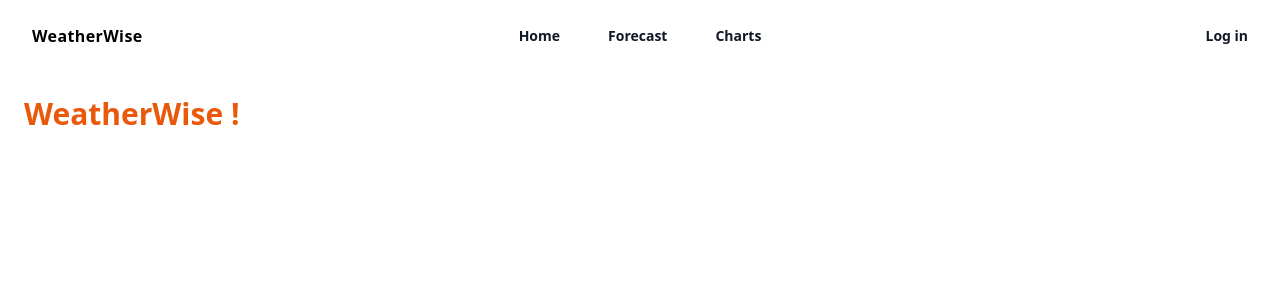
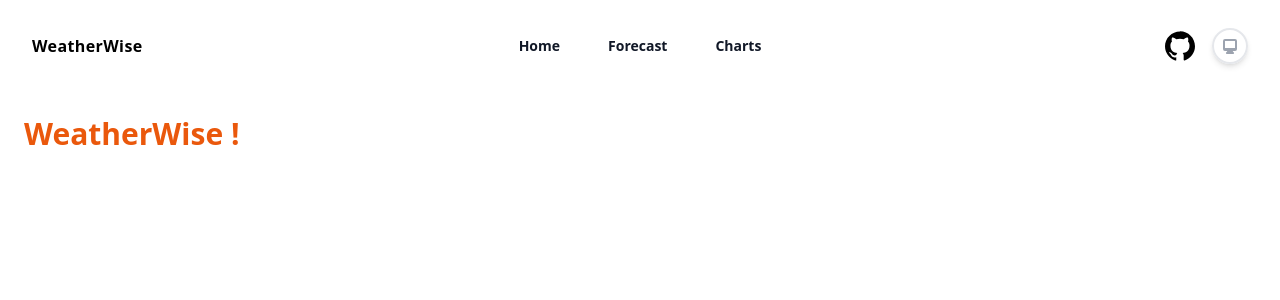
Before and after one commit to younes-benniz/WeatherWise, a React (Vite) app: page / in a window 1280 px wide. Shown: the top 300 px of the page. Built offline with nearby package versions, Linux system fonts and the light colour scheme.

Commit message:
add theme menu

```diff
--- a/package.json
+++ b/package.json
@@ -10,7 +10,6 @@
   },
   "dependencies": {
     "@headlessui/react": "^1.7.13",
-    "@heroicons/react": "^2.0.16",
     "react": "^18.2.0",
     "react-dom": "^18.2.0"
   },
@@ -20,6 +19,7 @@
     "@vitejs/plugin-react": "^3.1.0",
     "autoprefixer": "^10.4.14",
     "postcss": "^8.4.21",
+    "react-icons": "^4.8.0",
     "tailwindcss": "^3.2.7",
     "vite": "^4.2.0"
   }
--- a/src/components/Header/index.jsx
+++ b/src/components/Header/index.jsx
@@ -2,6 +2,8 @@ import { useState } from "react";
 import MobileMenu from "../MobileMenu";
 import Brand from "../Brand";
 import { OpenNavBtn } from "../NavToggleBtn";
+import GithubIcon from "../../assets/github.svg";
+import ThemeDropdown from "../ThemeDropdown";
 
 function classNames(...classes) {
 	return classes.filter(Boolean).join(" ");
@@ -32,10 +34,11 @@ export default function Header() {
 					mobileMenuOpen={mobileMenuOpen}
 					setMobileMenuOpen={setMobileMenuOpen}
 				/>
-				<div className="hidden lg:flex lg:flex-1 lg:justify-end">
-					<a href="#" className="text-sm font-semibold leading-6 text-gray-900">
-						Log in
+				<div className="hidden lg:flex gap-4 lg:flex-1 lg:justify-end items-center">
+					<a href="#">
+						<img className="w-8" src={GithubIcon} alt="visit github" />
 					</a>
+					<ThemeDropdown />
 				</div>
 			</nav>
 		</header>
--- a/src/components/NavToggleBtn/index.jsx
+++ b/src/components/NavToggleBtn/index.jsx
@@ -1,4 +1,4 @@
-import { Bars3Icon, XMarkIcon } from "@heroicons/react/24/outline";
+import { HiMenu, HiX } from "react-icons/hi";
 
 const OpenNavBtn = ({ onClick }) => (
 	<div className="flex lg:hidden">
@@ -6,14 +6,14 @@ const OpenNavBtn = ({ onClick }) => (
 			type="button"
 			className="-m-2.5 inline-flex items-center justify-center rounded-md p-2.5 text-gray-700"
 			onClick={onClick}>
-			<Bars3Icon className="h-6 w-6" aria-hidden="true" />
+			<HiMenu className="h-6 w-6" aria-hidden="true" />
 		</button>
 	</div>
 );
 
 const CloseNavBtn = ({ onClick }) => (
 	<button type="button" className="-m-2.5 rounded-md p-2.5 text-gray-700" onClick={onClick}>
-		<XMarkIcon className="h-6 w-6" aria-hidden="true" />
+		<HiX className="h-6 w-6" aria-hidden="true" />
 	</button>
 );
 
--- /dev/null
+++ b/src/components/ThemeDropdown/index.jsx
@@ -0,0 +1,64 @@
+import { Fragment, useState } from "react";
+import { Listbox, Transition } from "@headlessui/react";
+import { HiOutlineSun, HiOutlineMoon, HiDesktopComputer } from "react-icons/hi";
+
+const themes = [
+	{ name: "System", icon: HiDesktopComputer },
+	{ name: "Light", icon: HiOutlineSun },
+	{ name: "Dark", icon: HiOutlineMoon },
+];
+
+const ThemeDropdown = () => {
+	const [selected, setSelected] = useState(themes[0]);
+
+	return (
+		<Listbox value={selected} onChange={setSelected}>
+			<div className="relative mt-1">
+				<Listbox.Button className="relative p-1.5 mb-1 cursor-pointer rounded-full border-2 text-left shadow-md focus:outline-none focus-visible:border-indigo-500 focus-visible:ring-2 focus-visible:ring-white focus-visible:ring-opacity-75 focus-visible:ring-offset-2 focus-visible:ring-offset-orange-300 sm:text-sm">
+					<span className="block truncate">
+						<selected.icon className="h-5 w-5 text-gray-400" aria-hidden="true" />
+					</span>
+				</Listbox.Button>
+				<Transition
+					as={Fragment}
+					leave="transition ease-in duration-100"
+					leaveFrom="opacity-100"
+					leaveTo="opacity-0">
+					<Listbox.Options className="absolute mt-1 right-0 max-h-60 w-auto overflow-auto rounded-md bg-white py-1 text-base shadow-lg ring-1 ring-black ring-opacity-5 focus:outline-none sm:text-sm">
+						{themes.map((person, personIdx) => (
+							<Listbox.Option
+								key={personIdx}
+								className={({ active }) =>
+									`relative cursor-pointer select-none py-2 pl-10 pr-4 ${
+										active ? "bg-gray-100 text-blue-500" : "text-gray-900"
+									}`
+								}
+								value={person}>
+								{({ selected }) => (
+									<>
+										<span
+											className={`block truncate ${
+												selected
+													? "font-medium text-blue-500"
+													: "font-normal"
+											}`}>
+											<span className="absolute inset-y-0 left-0 flex items-center pl-3">
+												<person.icon
+													className="h-5 w-5"
+													aria-hidden="true"
+												/>
+											</span>
+											{person.name}
+										</span>
+									</>
+								)}
+							</Listbox.Option>
+						))}
+					</Listbox.Options>
+				</Transition>
+			</div>
+		</Listbox>
+	);
+};
+
+export default ThemeDropdown;
```
Also changed, not shown: src/assets/github.svg (added), 1 other file (tests, documents, lock files or other folders).
